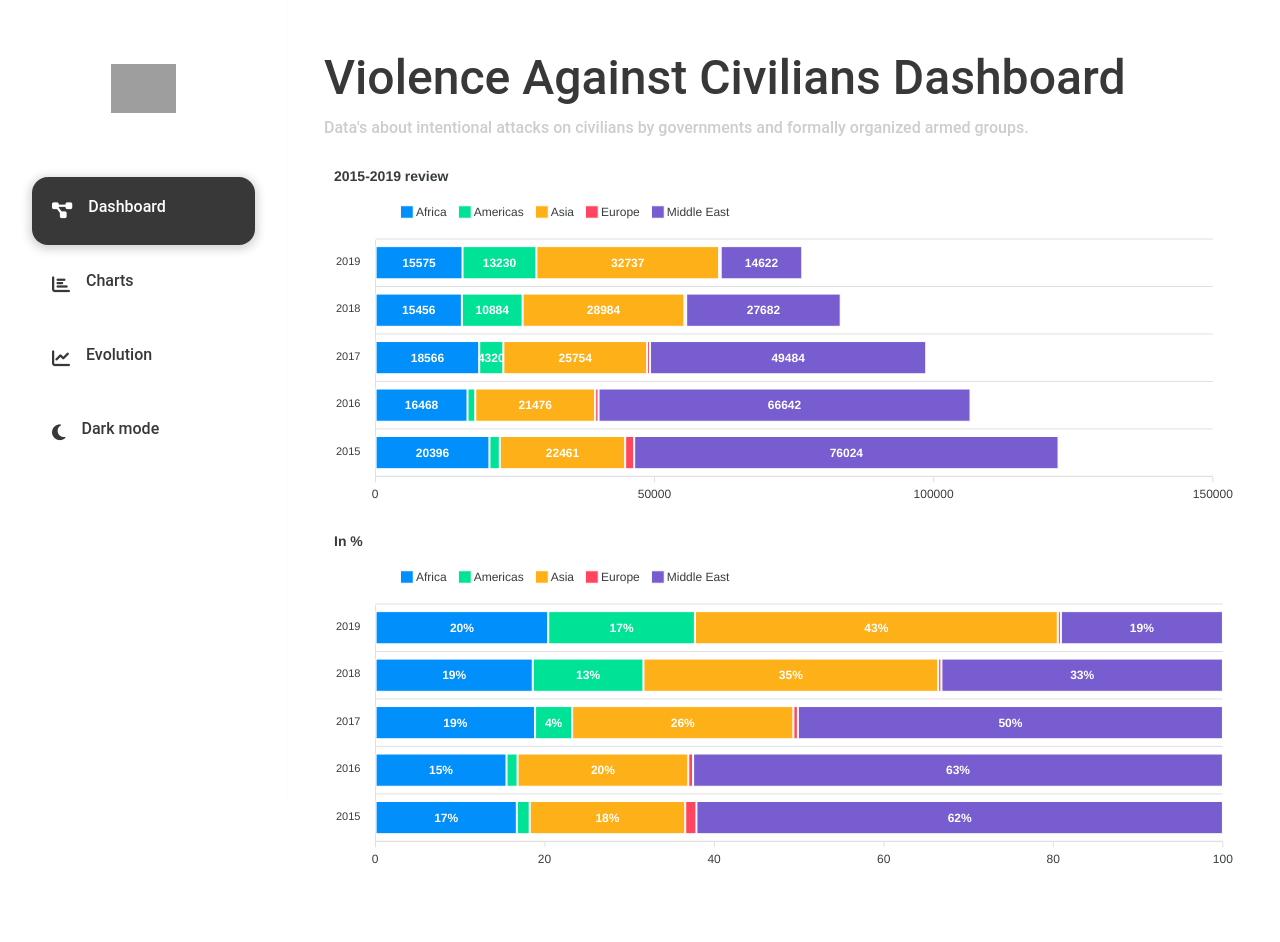
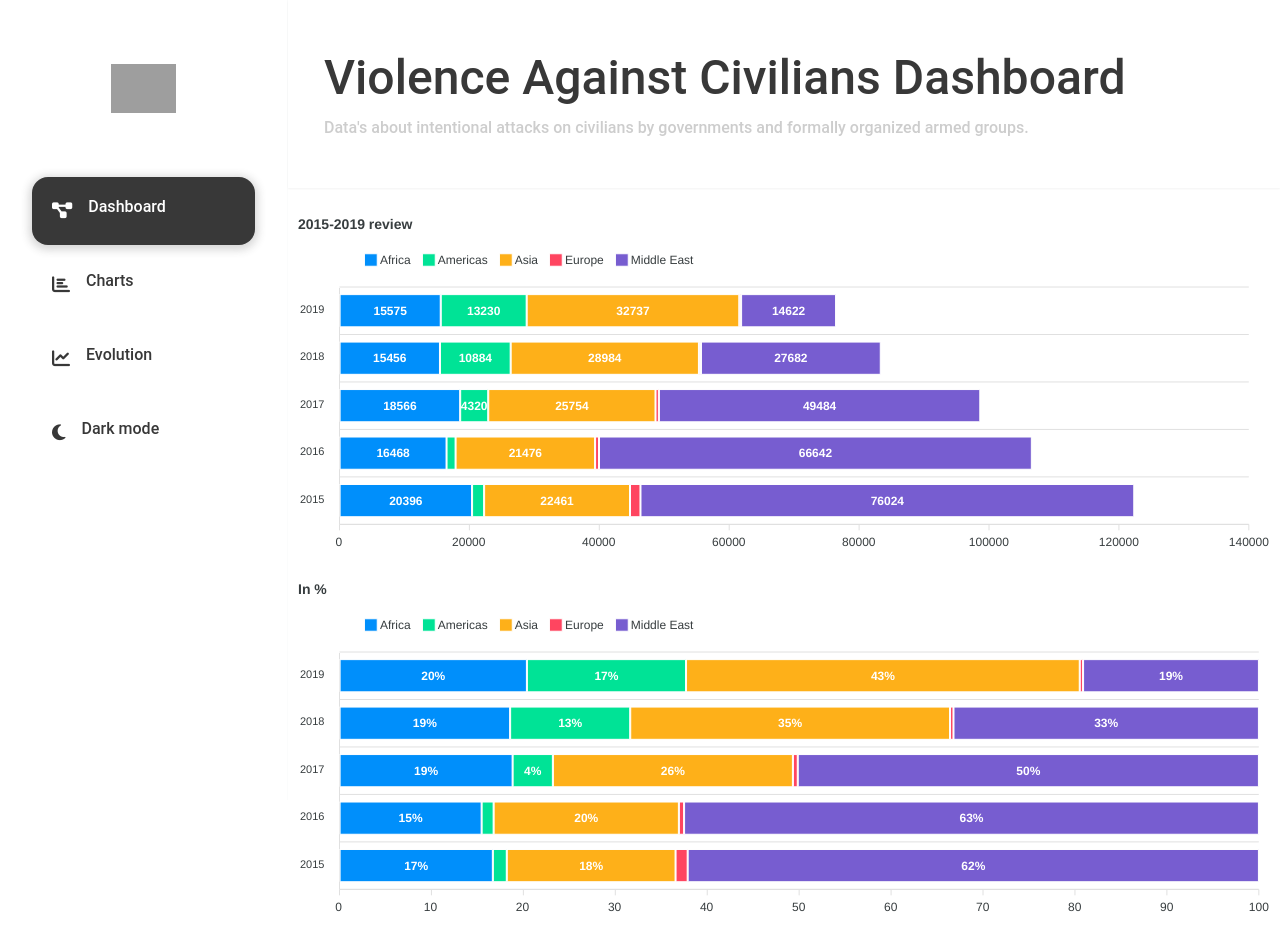
Before and after one commit to perestroika/war-dashboard, a React (Create React App) app: page / in a window 1280 px wide. Built offline with nearby package versions, Linux system fonts and the light colour scheme; grey boxes are pictures that could not be loaded.

Commit message:
sticky title

```diff
--- a/src/components/MainContent.jsx
+++ b/src/components/MainContent.jsx
@@ -4,9 +4,11 @@ import Charts2 from "./dashboard-charts/Charts2";
 
 function MainContent() {
     return (
-        <div className="flex-1 font-medium px-9 py-12">
-            <h2 className="text-5xl leading-tight mb-2 ">Violence Against Civilians Dashboard</h2>
-            <p className="text-brand-light-gray">Data's about intentional attacks on civilians by governments and formally organized armed groups.</p>
+        <div className="flex-1">
+            <div className="flex-1 font-medium px-9 py-12 sticky top-0 z-50 bg-white shadow-sm">
+                <h2 className="text-5xl leading-tight mb-2  ">Violence Against Civilians Dashboard</h2>
+                <p className="text-brand-light-gray">Data's about intentional attacks on civilians by governments and formally organized armed groups.</p>
+            </div>
             <br/>
             <Charts/>
             <Charts2/>
```
